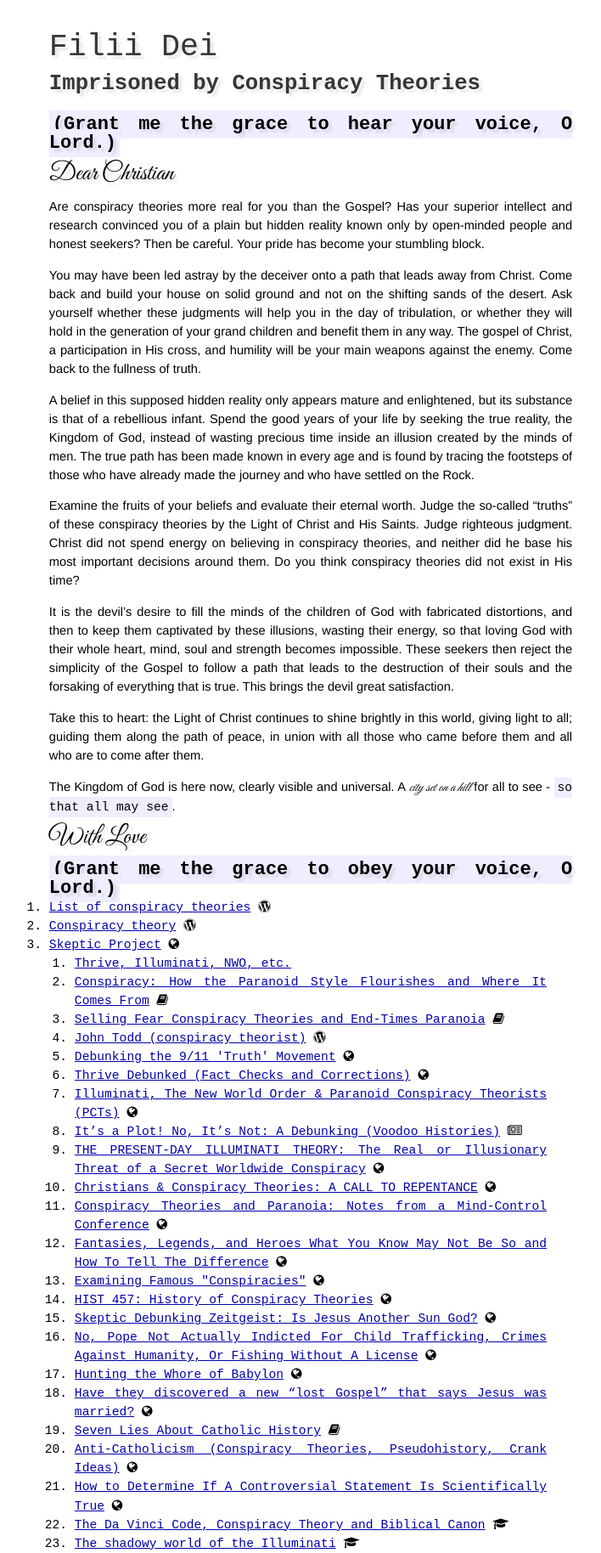
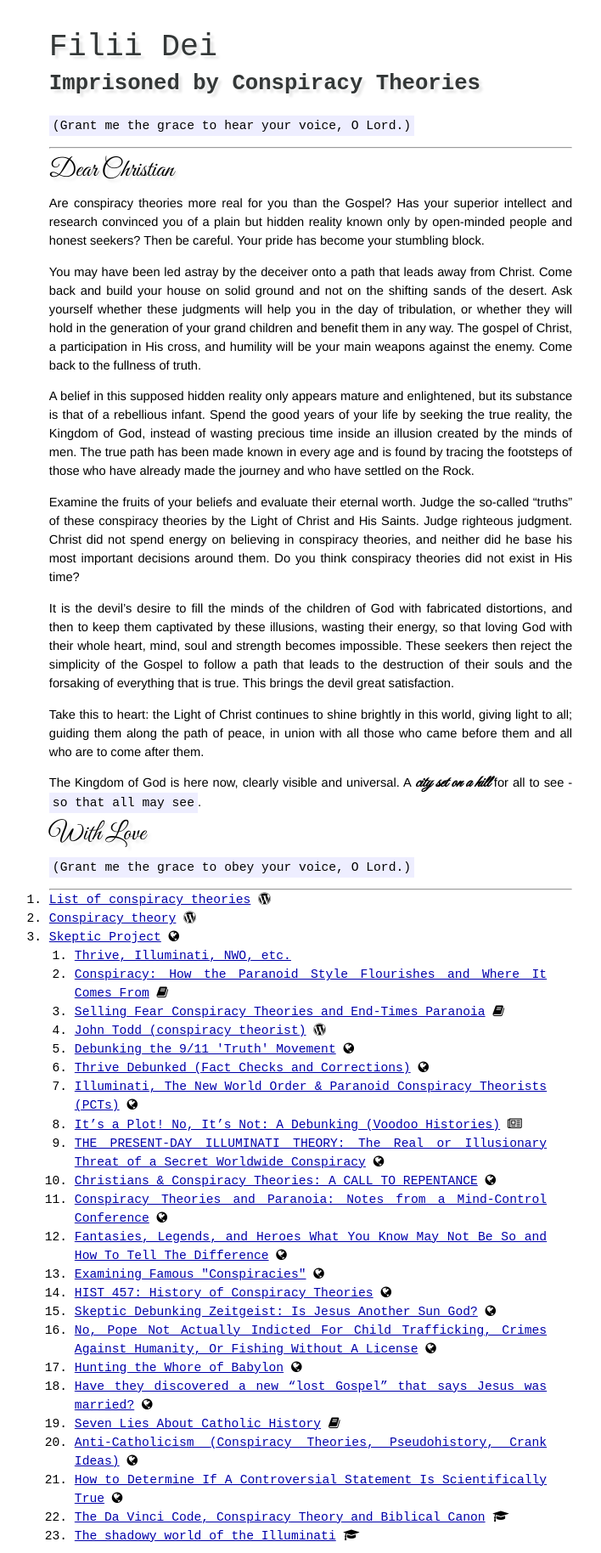
Before and after one commit to afrikatoliek/afrikatoliek.github.io, a Jekyll site: the page built from _posts/2014-12-15-conspiracy-theories.md, in a window 1280 px wide. Shown: the whole page at 85% size, without its empty margins (274-982 px from the left). Built offline with Jekyll 4.4.1, drawn with Linux system fonts in a browser that asks for light colours; nearby versions of some CDN libraries; some web fonts are replaced; Markdown is read by kramdown in place of the engine named in the settings.

Commit message:
More styling adjustments.

```diff
--- a/_posts/2014-12-15-conspiracy-theories.md
+++ b/_posts/2014-12-15-conspiracy-theories.md
@@ -7,7 +7,9 @@
 ================
 
 `(Grant me the grace to hear your voice, O Lord.)`
+
 ---
+
 <span class="letter">Dear Christian</span>
 
 Are conspiracy theories more real for you than the Gospel? Has your superior intellect and research convinced you of a plain but hidden reality known only by open-minded people and honest seekers? Then be careful. Your pride has become your stumbling block.
@@ -27,7 +29,9 @@
 <span class="letter">With Love</span>
 
 `(Grant me the grace to obey your voice, O Lord.)`
+
 ---
+
 1. [List of conspiracy theories](http://en.wikipedia.org/wiki/List_of_conspiracy_theories) <i class="fa fa-wordpress"></i>
 2. [Conspiracy theory](http://en.wikipedia.org/wiki/Conspiracy_theory) <i class="fa fa-wordpress"></i>
 3. [Skeptic Project](http://conspiracies.skepticproject.com)  <i class="fa fa-globe"></i>
--- a/css/screen.css
+++ b/css/screen.css
@@ -146,8 +146,8 @@
 
 #post p em {
 	font-family: 'Great Vibes', cursive;
-	font-size: 110%;
-	font-weight: normal;
+	font-size: 130%;
+	font-weight: bold;
 }
 
 #post .letter {
```
